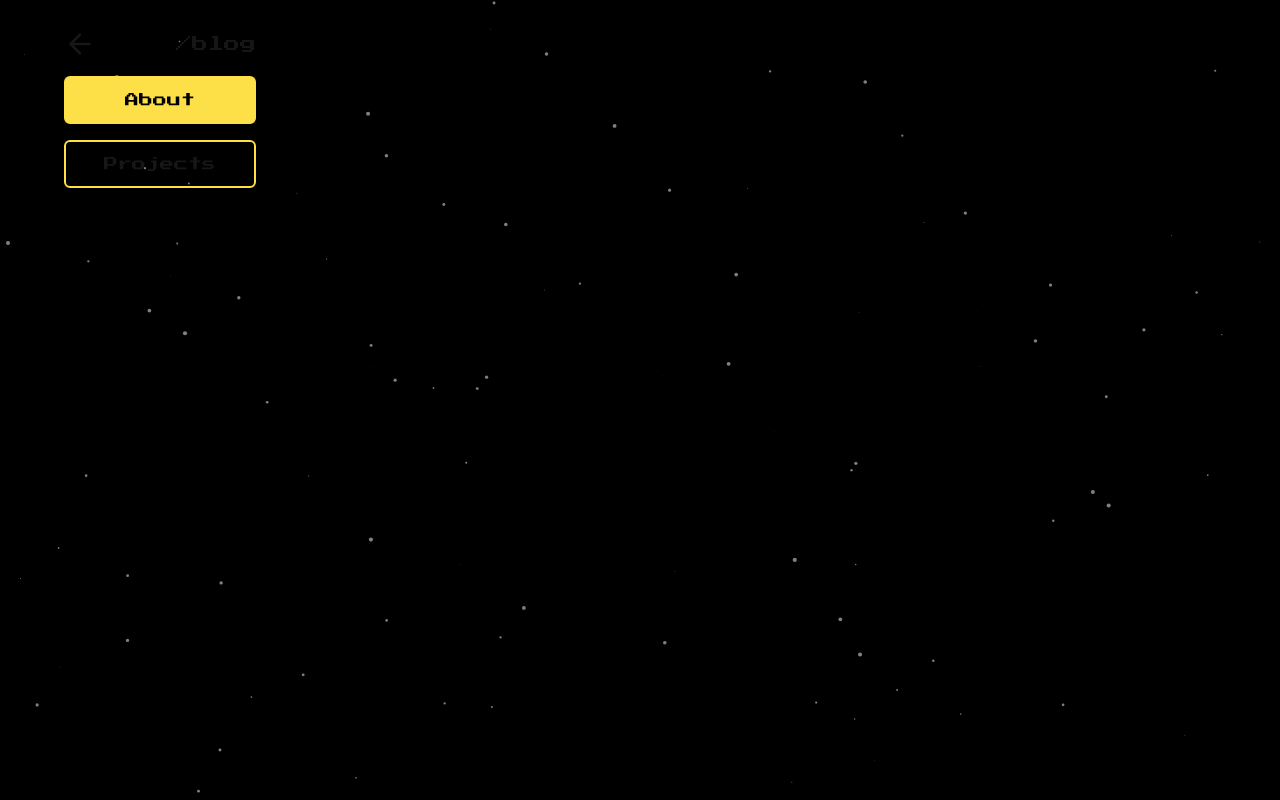
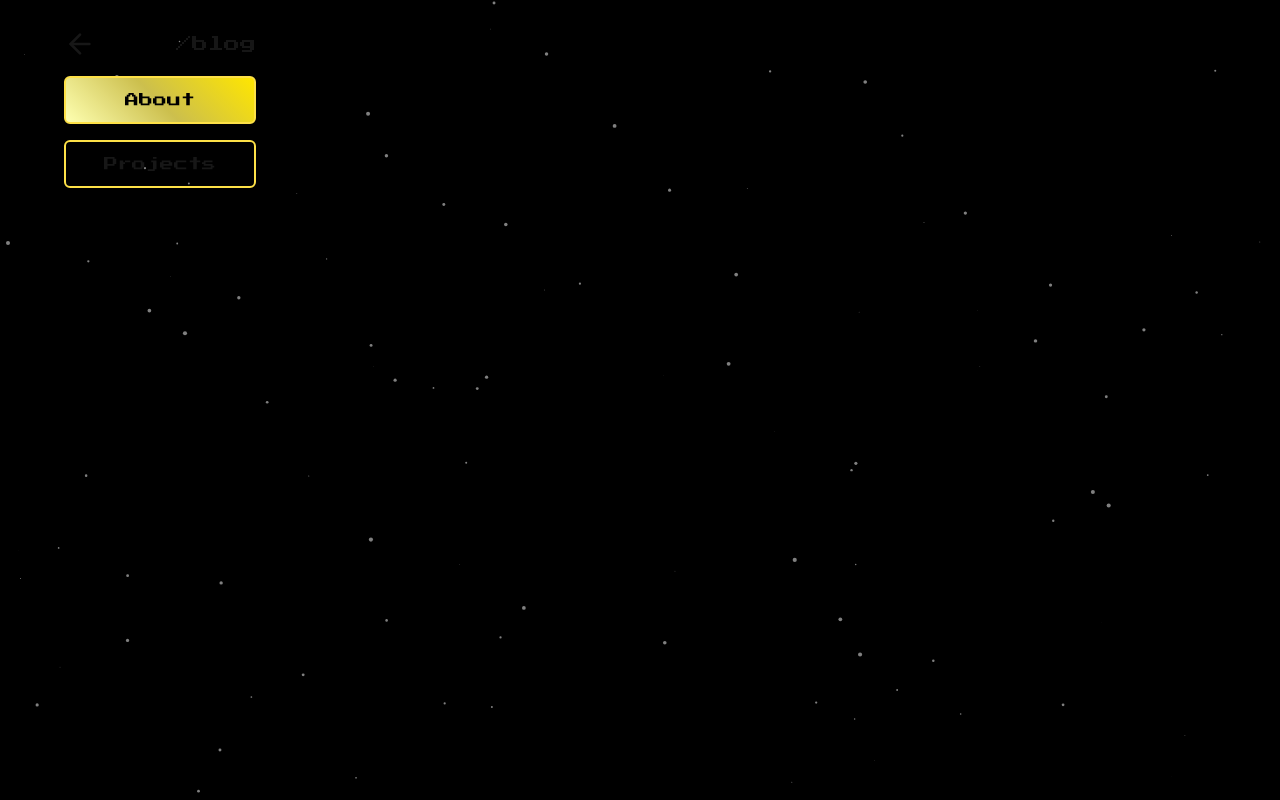
Before and after one commit to leandroxzq/leandroxzq.github.io, a Next.js app: page /blog in a window 1280 px wide. In both pictures the pointer is over the element "About". Built offline with nearby package versions, Linux system fonts and the light colour scheme.

Commit message:
gradient nav button

```diff
--- a/src/app/globals.css
+++ b/src/app/globals.css
@@ -63,6 +63,10 @@ body {
   );
 }
 
+.bg-gradient-light:hover {
+  background: linear-gradient(45deg, #feffb1 0%, #ccbf4d 49%, #ffe600 100%);
+}
+
 .gradient-text {
   background: linear-gradient(
     173deg,
--- a/src/components/Nav.tsx
+++ b/src/components/Nav.tsx
@@ -82,7 +82,7 @@ export default function Nav({
                   </motion.div>
                 </div>
               ) : (
-                <span className="w-full center text-sm rounded-md text-center p-3 border-2 border-yellow-300 hover:bg-yellow-300 hover:text-black">
+                <span className="w-full center text-sm rounded-md text-center p-3 border-2 border-yellow-300 bg-gradient-light hover:text-black">
                   {label}
                 </span>
               )}
```
